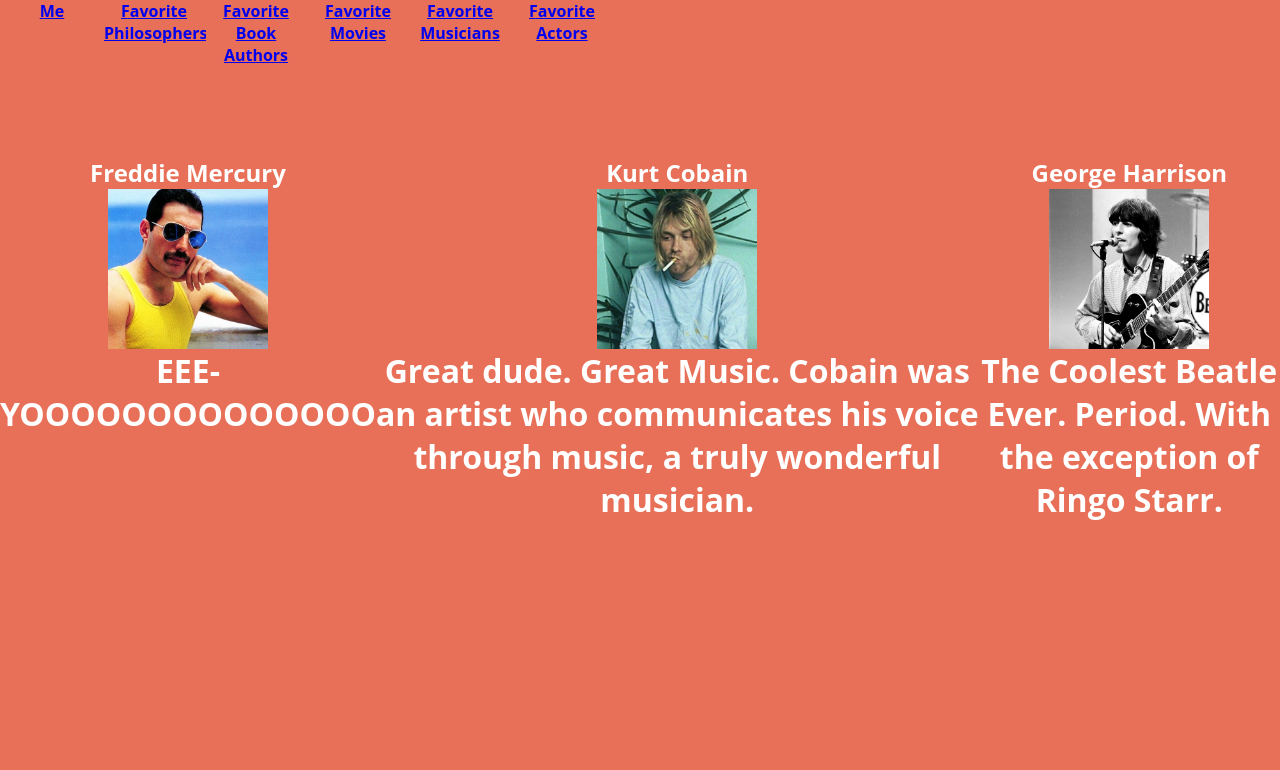
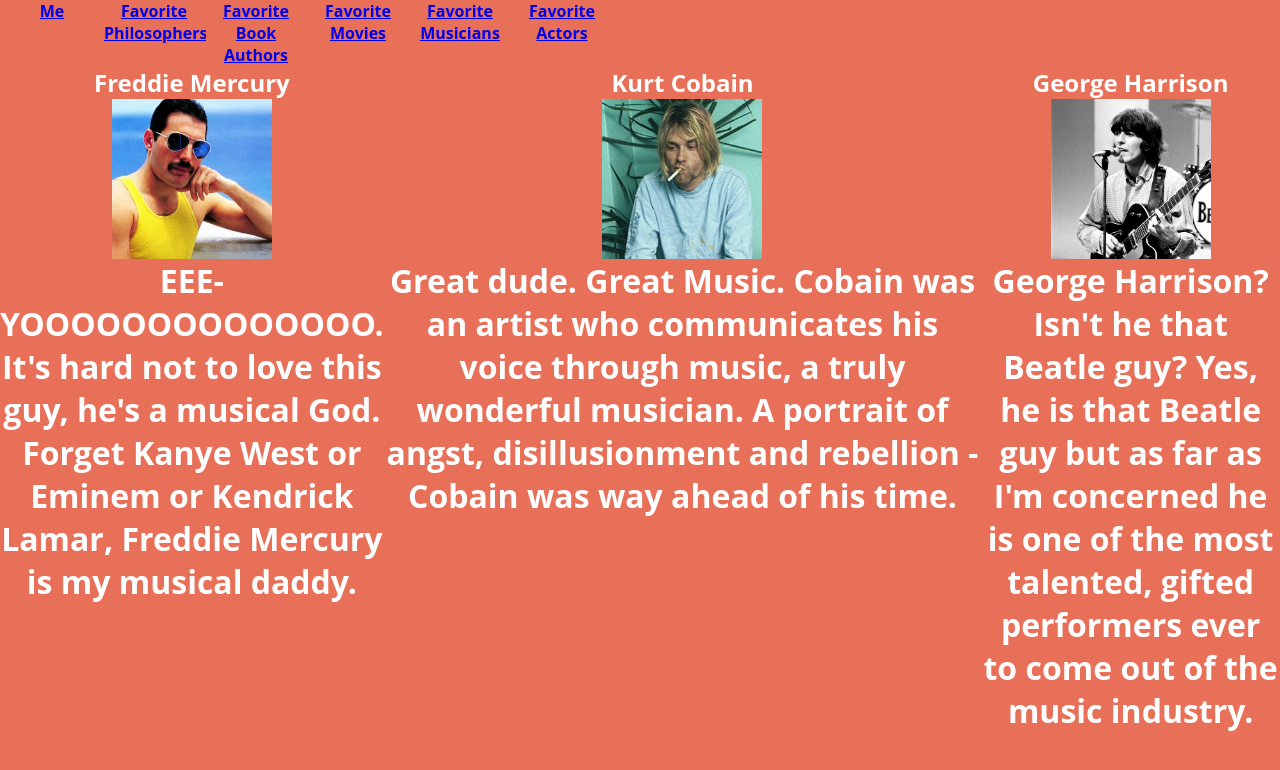
Before and after one commit to RhyssAbao/RhyssAbao, a plain HTML site: page Link4.html in a window 1280 px wide. Drawn offline with Linux system fonts and the light colour scheme.

Commit message:
Update Link4.html

```diff
--- a/Link4.html
+++ b/Link4.html
@@ -110,17 +110,17 @@ display:block;
 <div align="center" class="content-1">
 <h2> Freddie Mercury</h2>
 <img src=mercury.jpg height= 160px>
-<h1> EEE-YOOOOOOOOOOOOOO</h1>
+<h1> EEE-YOOOOOOOOOOOOOO. It's hard not to love this guy, he's a musical God. Forget Kanye West or Eminem or Kendrick Lamar, Freddie Mercury is my musical daddy.</h1>
 </div>
 <div align="center" class="content-2">
 <h2> Kurt Cobain</h2>
 <img src=cobain.jpg height= 160px>
-<h1> Great dude. Great Music. Cobain was an artist who communicates his voice through music, a truly wonderful musician.</h1>
+<h1> Great dude. Great Music. Cobain was an artist who communicates his voice through music, a truly wonderful musician. A portrait of angst, disillusionment and rebellion - Cobain was way ahead of his time.</h1>
 </div>
 <div align="center" class="content-3">
 <h2> George Harrison</h2>
 <img src=George.jpg height= 160px>
-<h1> The Coolest Beatle Ever. Period. With the exception of Ringo Starr.</h1>
+<h1> George Harrison? Isn't he that Beatle guy? Yes, he is that Beatle guy but as far as I'm concerned he is one of the most talented, gifted performers ever to come out of the music industry.</h1>
 </div>
 </body>
 </html>
```
